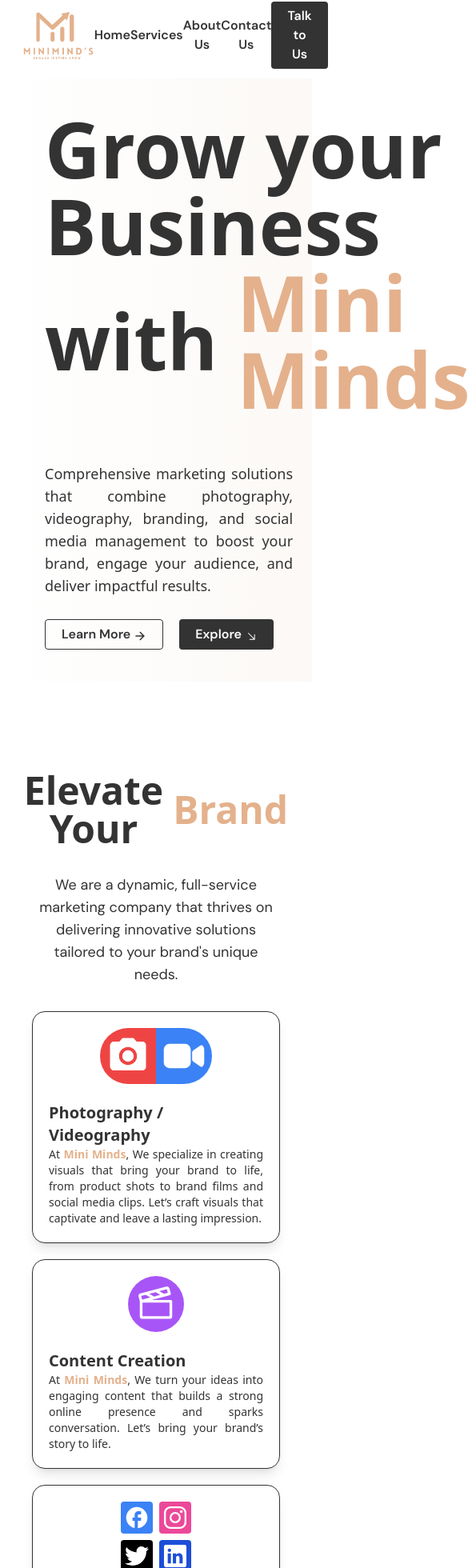
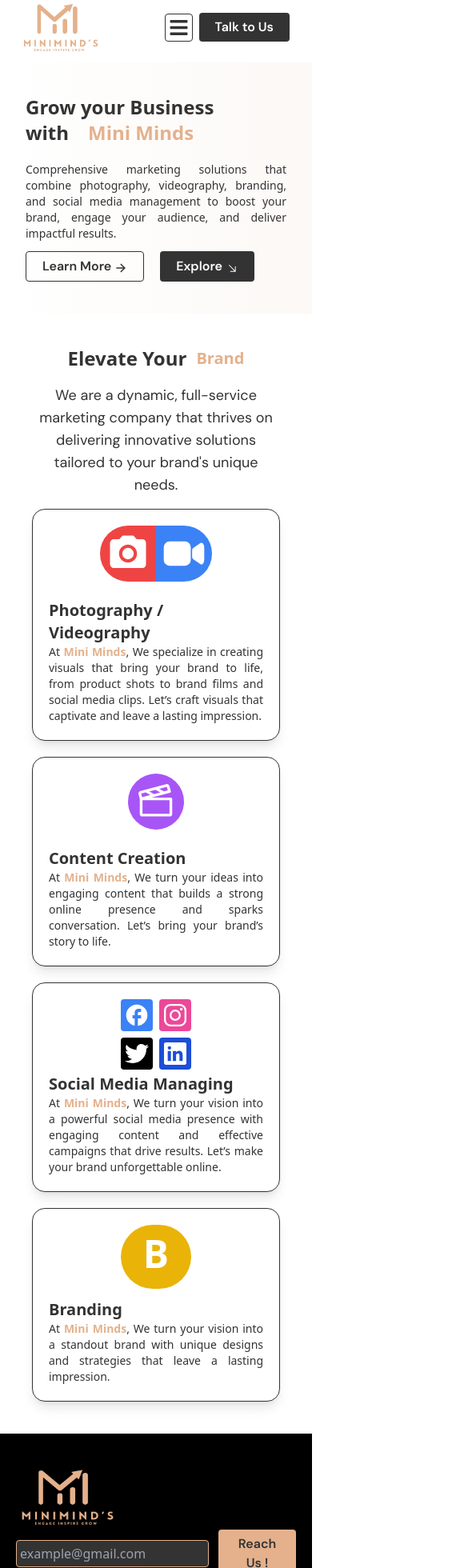
Before and after one commit to anuragvishwak/miniMinds, a React (Create React App) app: page / in a window 390 px wide. Shown: the part 10-1970 px from the top of the page at 80% size, 585 px wide, since content can reach past the window. Built offline with nearby package versions, Linux system fonts and the light colour scheme.

Commit message:
made responsive

```diff
--- a/src/Footer.js
+++ b/src/Footer.js
@@ -1,10 +1,60 @@
 import React from "react";
-import img1 from "./Miniminds Logo.pdf (1).png";
+import img1 from "./1.png";
+import { PiInstagramLogo, PiYoutubeLogo } from "react-icons/pi";
+import { MdFacebook, MdPhone } from "react-icons/md";
+import { Phone, Youtube } from "lucide";
+import { GoLocation, GoMail } from "react-icons/go";
 
 function Footer() {
   return (
-    <div className="bg-[#333333]">
-      <img src={img1} className="h-20 w-24" />
+    <div className="bg-black p-5">
+      <div className="sm:flex justify-between py-5 items-center">
+        <div>
+          <img src={img1} className="h-20 w-32" />
+        </div>
+
+        <div className="flex items-center">
+          <input
+            placeholder="example@gmail.com"
+            className="bg-[#333333] border p-1 mr-3 rounded border-[#e4b18c]"
+          ></input>
+          <button className="bg-[#e4b18c] text-[#333333] font-semibold font-dmSans px-5 py-1.5 rounded">
+            Reach Us !
+          </button>
+        </div>
+      </div>
+
+      <div className="mb-3">
+        <p className="text-[#e4b18c] font-semibold font-dmSans text-xl">
+        Contact Us
+        </p>
+        <div className="text-[#e4b18c] flex items-center">
+          <GoLocation className="text-[#e4b18c]" />
+          <p className="ml-1">Near Phoenix mall , Kurla West
+          Mumbai 400071</p>
+        </div>
+        <div className="text-[#e4b18c] flex items-center">
+          <MdPhone className="text-[#e4b18c] mr-1" />
+          <p>+91 9967784839</p>
+        </div>
+
+        <div className="text-[#e4b18c] flex items-center">
+            <GoMail className="text-[#e4b18c] mr-1" />
+          <p>rjsminiminds@gmail.com</p>
+        </div>
+      </div>
+
+      <div className="text-[#e4b18c] border-t py-3 border-[#e4b18c] flex justify-end">
+        <button>
+          <PiInstagramLogo size={30} />
+        </button>
+        <button className="mx-3">
+          <MdFacebook size={30} />
+        </button>
+        <button>
+          <PiYoutubeLogo size={30} />
+        </button>
+      </div>
     </div>
   );
 }
--- a/src/LandingPage.js
+++ b/src/LandingPage.js
@@ -19,18 +19,18 @@ function LandingPage() {
       <Navbar />
 
       <div>
-        <div className="flex items-center py-10 px-14 bg-gradient-to-r from-white to-[#fcf9f6]">
+        <div className="flex items-center py-10 px-8 sm:px-14 bg-gradient-to-r from-white to-[#fcf9f6]">
           <div className="">
-            <p className="font-bold text-[#333333] text-8xl">
+            <p className="font-bold text-[#333333] text-2xl sm:text-7xl">
               Grow your Business
             </p>
             <div className="flex items-center">
-              <p className="font-bold text-[#333333] text-8xl">with</p>
-              <p className="font-bold ml-6 text-[#e4b18c] text-8xl">
+              <p className="font-bold text-[#333333] text-2xl sm:text-7xl">with</p>
+              <p className="font-bold ml-6 text-[#e4b18c] text-2xl sm:text-8xl">
                 Mini Minds
               </p>
             </div>
-            <p className="text-[#333333] mb-7 mt-14 text-justify text-lg w-7/12">
+            <p className="text-[#333333] mb-3 text-sm sm:mb-7 mt-5 sm:mt-14 text-justify sm:text-lg sm:w-7/12">
               Comprehensive marketing solutions that combine photography,
               videography, branding, and social media management to boost your
               brand, engage your audience, and deliver impactful results.
@@ -52,28 +52,28 @@ function LandingPage() {
             </div>
           </div>
 
-          <div>
+          <div className="sm:block hidden">
             <img src={img2} className="h-[600px] w-[770px]" />
           </div>
         </div>
 
-        <div className="px-10 py-28">
+        <div className="px-10 py-10 sm:py-28">
           <div className="text-center">
            <div className="flex justify-center items-center">
-           <p className="text-[#333333] text-5xl font-bold">
+           <p className="text-[#333333] text-2xl sm:text-5xl font-bold">
               Elevate Your
             </p>
-            <p className="text-[#e4b18c] ml-3 text-5xl font-bold">Brand</p>
+            <p className="text-[#e4b18c] ml-3 text-xl sm:text-5xl font-bold">Brand</p>
            </div>
 
-            <p className="text-[#333333]  my-8 text-lg font-dmSans ">
+            <p className="text-[#333333] my-4 sm:my-8 text-lg font-dmSans ">
               We are a dynamic, full-service marketing company that thrives on
               delivering innovative solutions tailored to your brand's unique
               needs.
             </p>
           </div>
 
-          <div className="grid grid-cols-1 md:grid-cols-4 text-[#333333] gap-5">
+          <div className="grid grid-cols-1 md:grid-cols-2 lg:grid-cols-3 xl:grid-cols-4 text-[#333333] gap-5">
             <div className="border shadow-lg border-[#333333] rounded-2xl p-5">
               <div className="flex h-20 text-[#333333] justify-center">
                 <MdPhotoCamera
--- a/src/Navbar.js
+++ b/src/Navbar.js
@@ -1,21 +1,36 @@
-import React from "react";
+import React, { useState } from "react";
 import img1 from "./Miniminds Logo.pdf.png";
+import { PiHamburger } from "react-icons/pi";
+import { FaBars } from "react-icons/fa";
 
 function Navbar() {
+  const [openNavbar, setopenNavbar] = useState(false);
+
   return (
     <div className="flex items-center justify-between px-7 py-3">
       <img src={img1} className="h-16 w-24" />
-      <div className="w-96 font-semibold font-dmSans  text-[#333333] flex justify-between">
+      <div className="w-96 hidden  font-semibold font-dmSans  text-[#333333] sm:flex justify-between">
         <button className="">Home</button>
         <button>Services</button>
         <button>About Us</button>
         <button>Contact Us</button>
       </div>
 
+      <div className="flex items-center">
+        <button className="text-[#333333] mr-2 border border-[#333333] p-1 rounded sm:hidden">
+          <FaBars size={25} />
+        </button>
+
+        {/* <div className=" sm:hidden fixed font-semibold font-dmSans  text-[#333333]">
+        <button className="">Home</button>
+        <button>Services</button>
+        <button>About Us</button>
+        <button>Contact Us</button>
+      </div> */}
         <button className="bg-[#333333] text-white font-semibold font-dmSans px-5 py-1.5 rounded">
           Talk to Us
         </button>
-
+      </div>
     </div>
   );
 }
```
Also changed, not shown: src/1.png, src/Miniminds Logo.pdf (1).png.
